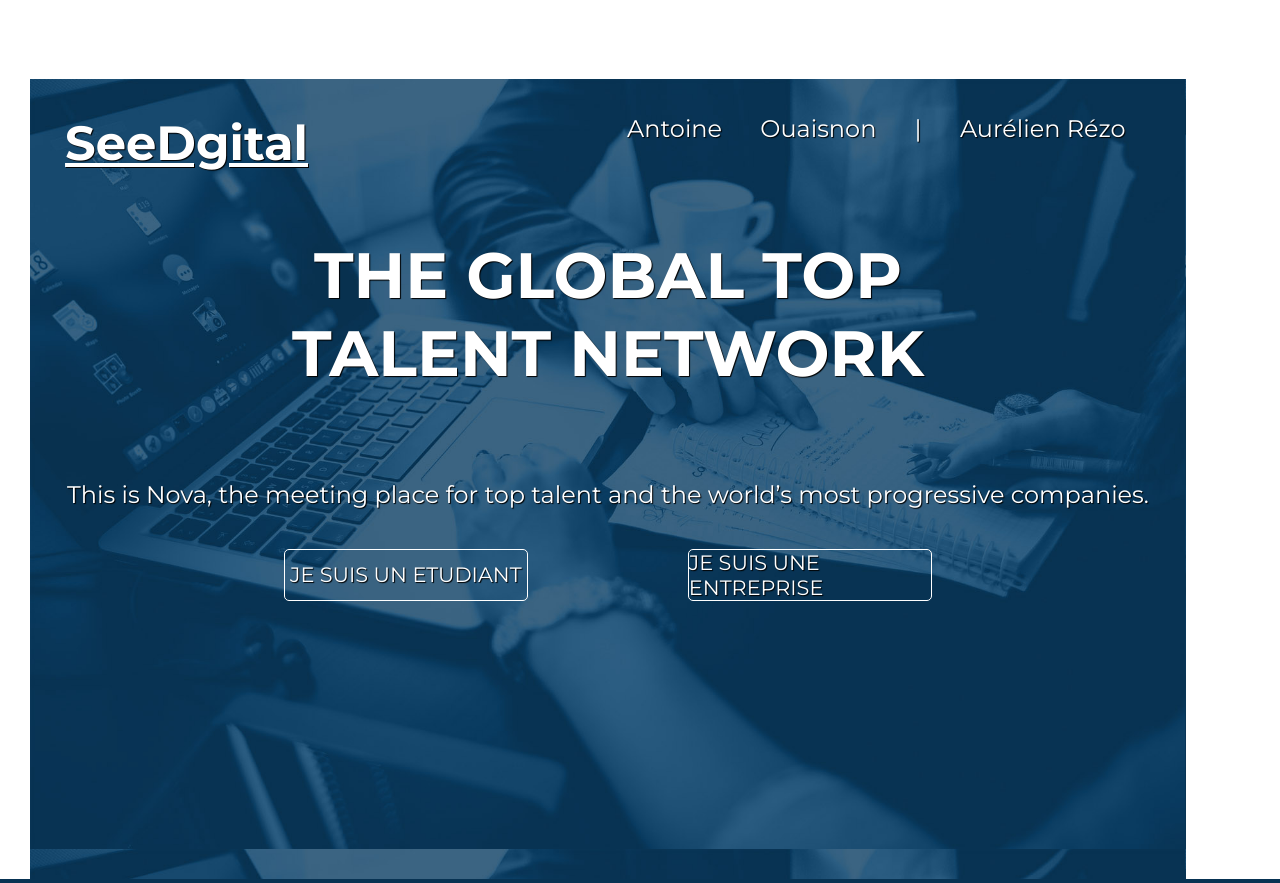
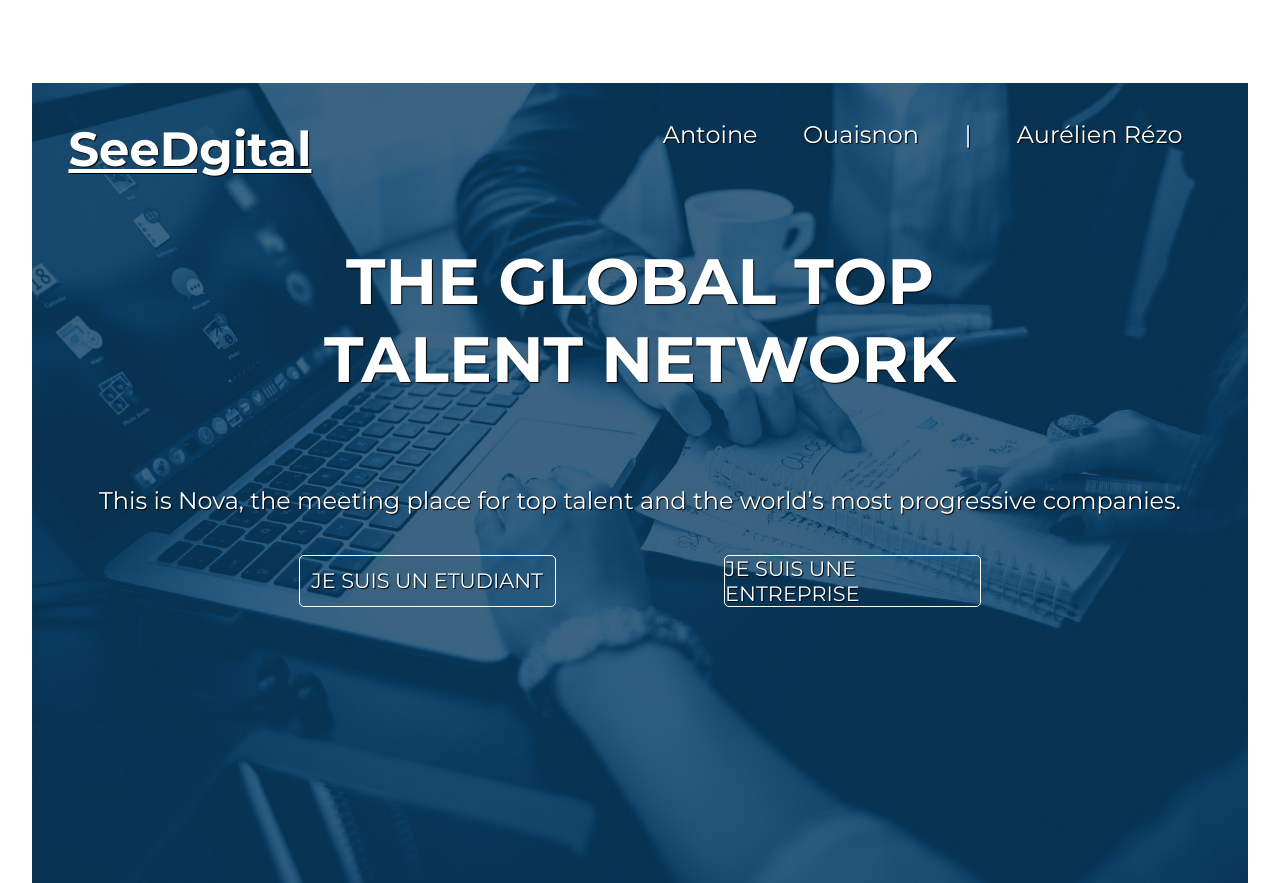
Before and after one commit to Hell0ow/startup-weekend-groupe-12, a PHP site: page / in a window 1280 px wide. Run offline with PHP 8.4, Linux system fonts and the light colour scheme.

Commit message:
body 100%

```diff
--- a/css/style.css
+++ b/css/style.css
@@ -1,7 +1,7 @@
 body
 {
 	height: 100%;
-	width: 95%;
+	width: 100%;
 	margin: 0px;
 	font-family: Montserrat, serif;
 }
--- a/index.html
+++ b/index.html
@@ -37,6 +37,14 @@
 				</p>
 			</div>
 		</div>
+		<div id="header_etudiant">
+
+		</div>
+
+
+		<div id="header_entreprise">
+
+		</div>
 
 	</header>
 
```
